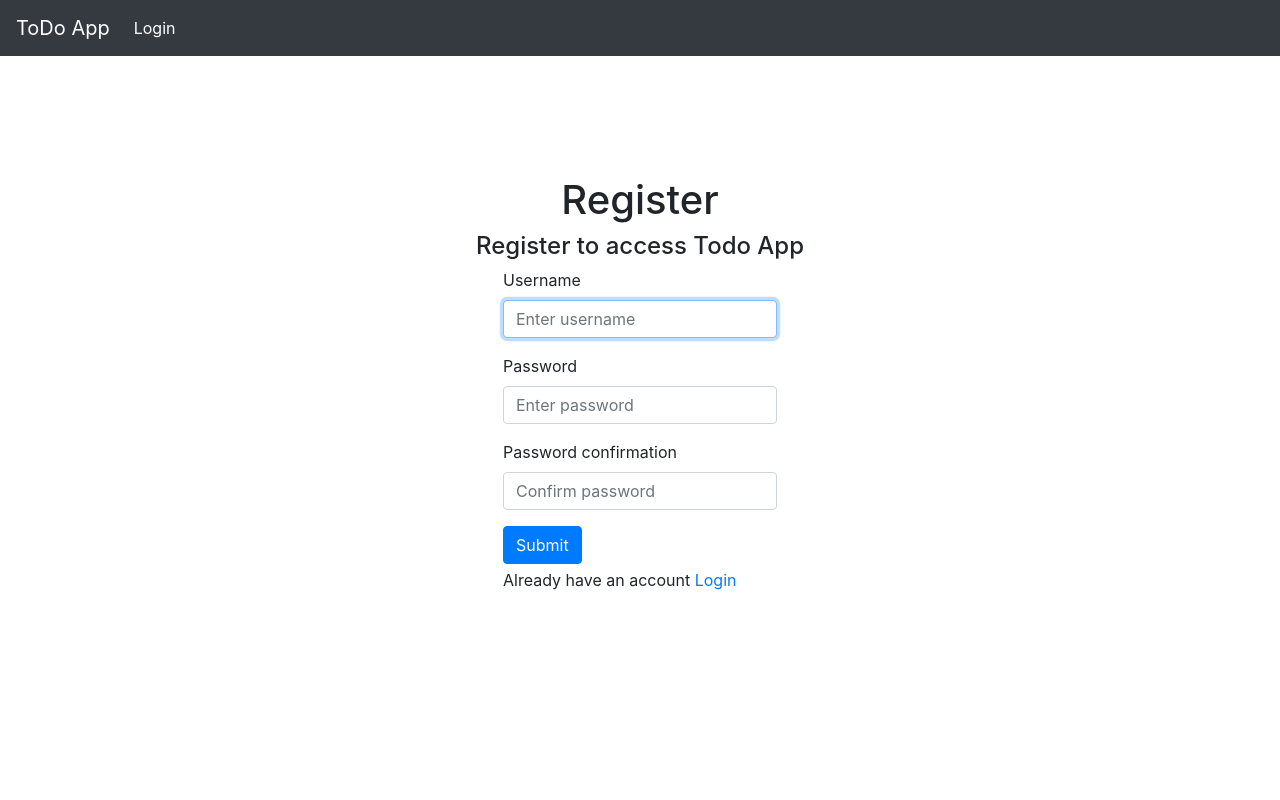
After one commit to javitocor/Todo-App-Django, a Django app: page /register/ in a window 1280 px wide. The commit adds this page. Run offline with Django 3.2, Linux system fonts and the light colour scheme; some libraries are stand-ins or nearby versions.

Commit message:
add login/registration feature

```diff
--- a/tasks/forms.py
+++ b/tasks/forms.py
@@ -1,5 +1,7 @@
 from django import forms
 from django.forms import ModelForm
+from django.contrib.auth.models import User
+from django.contrib.auth.forms import UserCreationForm
 
 from .models import *
 
@@ -7,3 +9,14 @@ class TaskForm(forms.ModelForm):
   class Meta:
     model = Task
     fields = '__all__'
+
+class CustomUserCreationForm(UserCreationForm):
+  class Meta:
+    model = User
+    fields = ['username', 'password1', 'password2']
+
+  def __init__(self, *args, **kwargs):
+    super(CustomUserCreationForm, self).__init__(*args, **kwargs)
+    self.fields['username'].widget.attrs.update({'class':'form-control', 'placeholder':'Enter username'})
+    self.fields['password1'].widget.attrs.update({'class':'form-control', 'placeholder':'Enter password'})
+    self.fields['password2'].widget.attrs.update({'class':'form-control', 'placeholder':'Confirm password'})
--- a/tasks/models.py
+++ b/tasks/models.py
@@ -1,4 +1,5 @@
 from django.db import models
+from django.contrib.auth.models import User
 
 # Create your models here.
 
@@ -6,6 +7,7 @@ class Task(models.Model):
   title = models.CharField(max_length=200)
   complete = models.BooleanField(default=False)
   created = models.DateTimeField(auto_now_add=True)
+  user = models.ForeignKey(User, on_delete=models.SET_NULL, null=True, blank=True)
 
   def __str__(self):
     return self.title
--- /dev/null
+++ b/tasks/templates/tasks/base.html
@@ -0,0 +1,39 @@
+<html>
+  <head>
+    <title>Todo</title>
+    <link rel="stylesheet" href="https://maxcdn.bootstrapcdn.com/bootstrap/4.0.0/css/bootstrap.min.css" integrity="sha384-Gn5384xqQ1aoWXA+058RXPxPg6fy4IWvTNh0E263XmFcJlSAwiGgFAW/dAiS6JXm" crossorigin="anonymous">
+  </head>
+  <body>
+    <nav class="navbar navbar-expand-lg navbar-dark bg-dark">
+      <a class="navbar-brand" href="{% url 'list' %}">ToDo App</a>
+      <button class="navbar-toggler" type="button" data-toggle="collapse" data-target="#navbarSupportedContent" aria-controls="navbarSupportedContent" aria-expanded="false" aria-label="Toggle navigation">
+        <span class="navbar-toggler-icon"></span>
+      </button>
+
+      <div class="collapse navbar-collapse" id="navbarSupportedContent">
+        <ul class="navbar-nav mr-auto">
+          {% if request.user.is_authenticated %}
+            <li class="nav-item active">
+              <a class="nav-link" href="#">{{ request.user }} </a>
+            </li>
+            <li class="nav-item active">
+              <a class="nav-link" href="{% url 'logout' %}">Logout </a>
+            </li>
+          {% else %}
+            <li class="nav-item active">
+              <a class="nav-link" href="{% url 'login' %}">Login </a>
+            </li>
+          {% endif %}
+        </ul>
+      </div>
+    </nav>
+    <br>
+    {% block content %}
+
+
+    {% endblock content %}
+    <script src="https://code.jquery.com/jquery-3.2.1.slim.min.js" integrity="sha384-KJ3o2DKtIkvYIK3UENzmM7KCkRr/rE9/Qpg6aAZGJwFDMVNA/GpGFF93hXpG5KkN" crossorigin="anonymous"></script>
+<script src="https://cdnjs.cloudflare.com/ajax/libs/popper.js/1.12.9/umd/popper.min.js" integrity="sha384-ApNbgh9B+Y1QKtv3Rn7W3mgPxhU9K/ScQsAP7hUibX39j7fakFPskvXusvfa0b4Q" crossorigin="anonymous"></script>
+<script src="https://maxcdn.bootstrapcdn.com/bootstrap/4.0.0/js/bootstrap.min.js" integrity="sha384-JZR6Spejh4U02d8jOt6vLEHfe/JQGiRRSQQxSfFWpi1MquVdAyjUar5+76PVCmYl" crossorigin="anonymous"></script>
+  </body>
+</html>
--- a/tasks/templates/tasks/delete.html
+++ b/tasks/templates/tasks/delete.html
@@ -1,3 +1,6 @@
+{% extends 'tasks/base.html' %}
+{% block content %}
+
 <p>Are you sure you want to delete? '{{item}}'</p>
 
 <a href="{% url 'list' %}">Cancel</a>
@@ -6,3 +9,5 @@
   {% csrf_token %}
   <input type='submit' name='Confirm'>
 </form>
+
+{% endblock content %}
--- a/tasks/templates/tasks/list.html
+++ b/tasks/templates/tasks/list.html
@@ -1,3 +1,5 @@
+{% extends 'tasks/base.html' %}
+{% block content %}
 <link rel="stylesheet" href="https://stackpath.bootstrapcdn.com/bootstrap/4.3.1/css/bootstrap.min.css" integrity="sha384-ggOyR0iXCbMQv3Xipma34MD+dH/1fQ784/j6cY/iJTQUOhcWr7x9JvoRxT2MZw1T" crossorigin="anonymous">
 
 <style>
@@ -71,3 +73,4 @@
 	{% endfor %}
 	</div>
 </div>
+{% endblock content %}
--- /dev/null
+++ b/tasks/templates/tasks/login_register.html
@@ -0,0 +1,50 @@
+{% extends 'tasks/base.html' %}
+{% block content %}
+
+<style>
+      .login-wrapper{
+        display: flex;
+        flex-direction: column;
+        height: 80vh;
+        align-items: center;
+        justify-content: center;
+      }
+    </style>
+
+    <div class="container">
+      <div class="login-wrapper">
+        {% if page == 'login' %}
+          <h1>Login</h1>
+          <h4>Login to access Todo App</h4>
+          <form method="POST" action="/login/">
+            {% csrf_token %}
+            <div class="form-group">
+              <label for="exampleInputEmail1">Username</label>
+              <input type="text" name="username" class="form-control" id="exampleInputEmail1" aria-describedby="emailHelp" placeholder="Enter username">
+            </div>
+            <div class="form-group">
+              <label for="exampleInputPassword1">Password</label>
+              <input type="password" name="password" class="form-control" id="exampleInputPassword1" placeholder="Password">
+            </div>
+            <button type="submit" class="btn btn-primary">Submit</button>
+            <p class="mt-1">Don't have an account <a href="{% url 'register' %}">Register</a></p>
+          </form>
+        {% else %}
+          <h1>Register</h1>
+          <h4>Register to access Todo App</h4>
+          <form method="POST" action="/register/">
+            {% csrf_token %}
+            {% for field in form %}
+            <div class="form-group">
+              <label for="exampleInputEmail1">{{field.label}}</label>
+              {{field}}
+            </div>
+            {% endfor %}
+            <button type="submit" class="btn btn-primary">Submit</button>
+            <p class="mt-1">Already have an account <a href="{% url 'login' %}">Login</a></p>
+          </form>
+        {% endif %}
+      </div>
+    </div>
+
+    {% endblock content %}
--- a/tasks/templates/tasks/update_task.html
+++ b/tasks/templates/tasks/update_task.html
@@ -1,3 +1,6 @@
+{% extends 'tasks/base.html' %}
+{% block content %}
+
 <h3>Update Task</h3>
 
 <form method='POST' action=''>
@@ -7,3 +10,4 @@
   <input type='submit' name='Update Task'>
 
 </form>
+{% endblock content %}
--- a/tasks/urls.py
+++ b/tasks/urls.py
@@ -2,6 +2,9 @@ from django.urls import path
 from . import views
 
 urlpatterns = [
+  path('login/', views.loginUser, name='login'),
+  path('logout/', views.logoutUser, name='logout'),
+  path('register/', views.registerUser, name='register'),
   path('', views.index, name='list'),
   path('update_task/<str:pk>', views.updateTask, name='update_task' ),
   path('delete/<str:pk>', views.deleteTask, name='delete' ),
--- a/tasks/views.py
+++ b/tasks/views.py
@@ -2,17 +2,24 @@ from django.shortcuts import render, redirect
 from django.http import HttpResponse
 from .models import *
 from .forms import *
+from django.contrib.auth import authenticate, login, logout
+from django.contrib.auth.decorators import login_required
+from .forms import CustomUserCreationForm
 # Create your views here.
 
+@login_required(login_url='login')
 def index(request):
-  tasks = Task.objects.all()
+  user = request.user
+  tasks = Task.objects.filter(user=user)
 
   form = TaskForm()
 
   if request.method == 'POST':
     form = TaskForm(request.POST)
     if form.is_valid():
-      form.save()
+        task = form.save(commit=False)
+        task.user = user
+        task.save()
     return redirect('/')
 
   context = {
@@ -21,6 +28,7 @@ def index(request):
   }
   return render(request, 'tasks/list.html', context)
 
+@login_required(login_url='login')
 def updateTask(request, pk):
   task=Task.objects.get(id=pk)
 
@@ -35,6 +43,7 @@ def updateTask(request, pk):
 
   return render(request, 'tasks/update_task.html', context)
 
+@login_required(login_url='login')
 def deleteTask(request, pk):
   item = Task.objects.get(id=pk)
   if request.method == 'POST':
@@ -42,3 +51,45 @@ def deleteTask(request, pk):
     return redirect('/')
   context = {'item': item}
   return render(request, 'tasks/delete.html', context)
+
+def loginUser(request):
+  page = 'login'
+  if request.method == 'POST':
+    username = request.POST['username']
+    password = request.POST['password']
+
+    user = authenticate(request, username=username, password=password)
+
+    if user is not None:
+      login(request, user)
+      return redirect('list')
+  context = {
+    'page': page,
+  }
+  return render(request, 'tasks/login_register.html', context)
+
+def logoutUser(request):
+  logout(request)
+  return redirect('login')
+
+def registerUser(request):
+  page = 'register'
+  form  = CustomUserCreationForm()
+
+  if request.method == 'POST':
+    form  = CustomUserCreationForm(request.POST)
+    if form.is_valid():
+      user = form.save(commit=False)
+      user.save()
+
+      user = authenticate(request, username=user.username, password=request.POST['password1'])
+
+      if user is not None:
+        login(request, user)
+        return redirect('list')
+
+  context = {
+    'form': form,
+    'page': page,
+  }
+  return render(request, 'tasks/login_register.html', context )
```
Also changed, not shown: db.sqlite3, tasks/migrations/0002_task_user.py (added).
